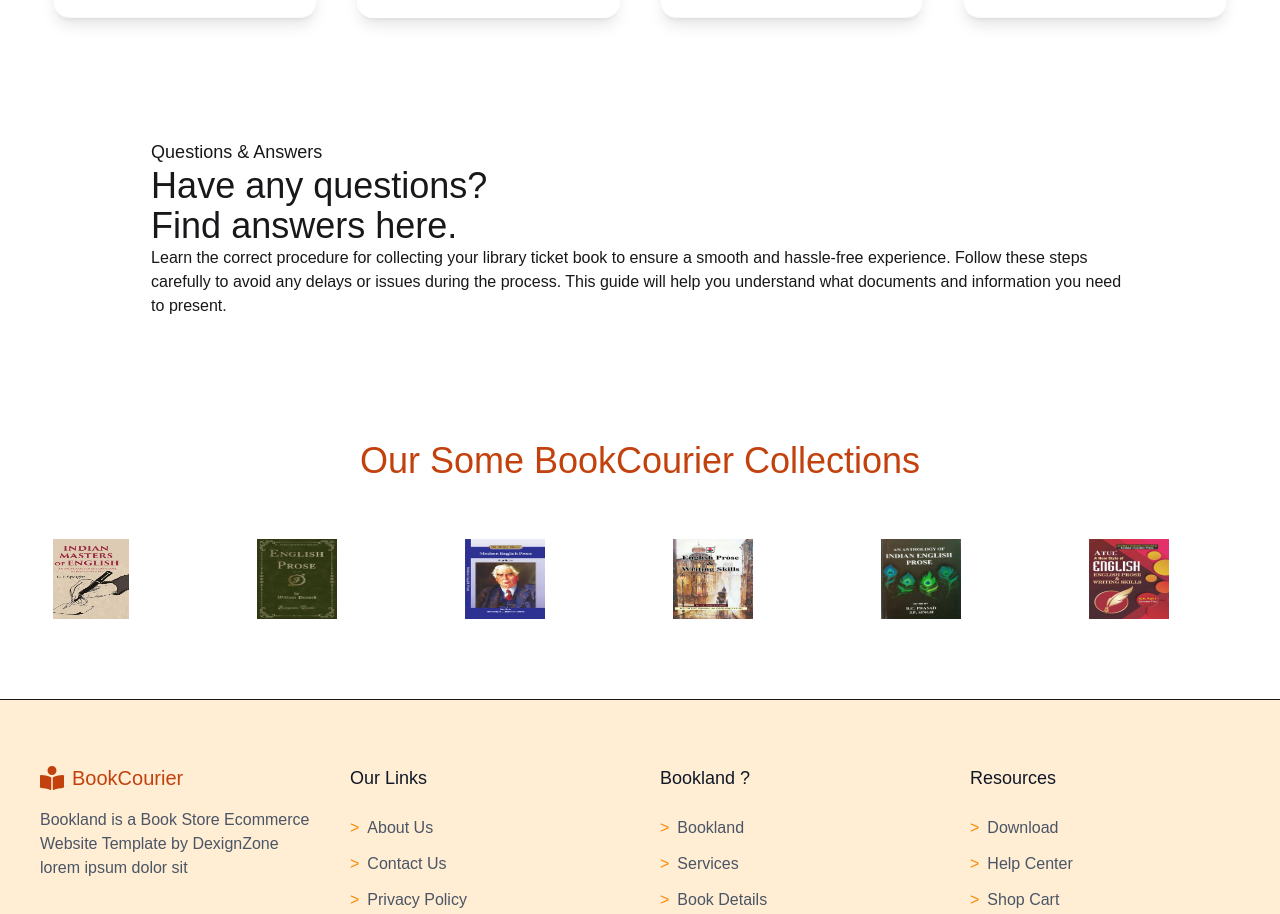
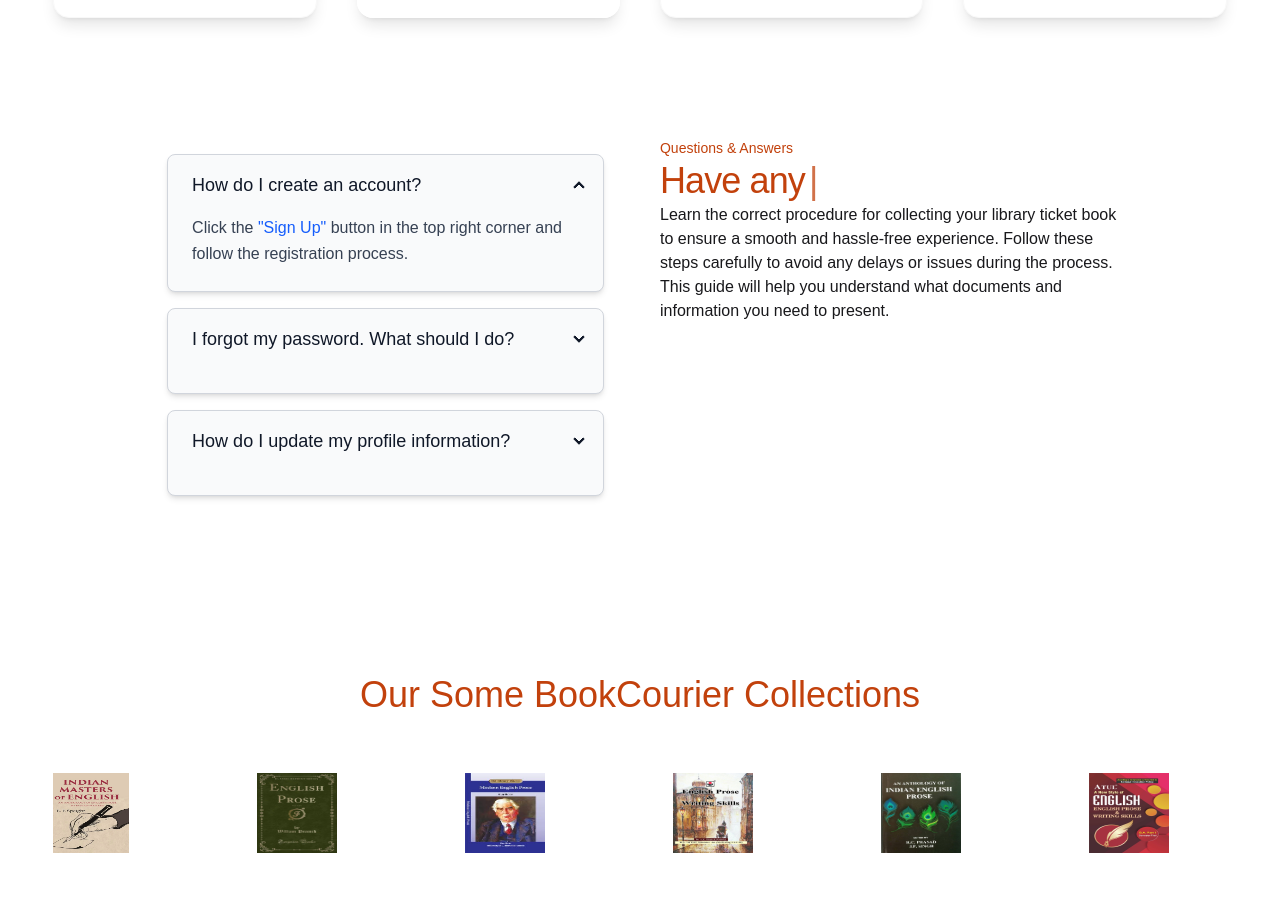
Before and after one commit to aftabfarhanarko/BookCourier-Client, a React (Vite) app: page / in a window 1280 px wide. Shown: the part 4480-5394 px from the top of the page. Built offline with nearby package versions, Linux system fonts and the light colour scheme; a web font is replaced by a local one.

Commit message:
quentions updeat now

```diff
--- a/src/pages/Home/WhyChooseBook.jsx
+++ b/src/pages/Home/WhyChooseBook.jsx
@@ -1,12 +1,65 @@
 import React from "react";
+import H1text from "../../utils/H1text";
+import TextType from "../../utils/TextType";
 
 const WhyChooseBook = () => {
   return (
-    <div>
+    <div className=" grid grid-cols-1 gap-10  md:grid-cols-2">
+      <div className=" p-4 space-y-4">
+        <div className="collapse collapse-arrow bg-gray-50 border border-gray-300 rounded-lg shadow-md hover:shadow-lg transition-shadow duration-300">
+          <input type="radio" name="my-accordion-2" defaultChecked />
+          <div className="collapse-title font-semibold text-lg text-gray-900 cursor-pointer select-none px-6 py-4">
+            How do I create an account?
+          </div>
+          <div className="collapse-content text-gray-700 px-6 pb-6 pt-0 text-base leading-relaxed">
+            Click the{" "}
+            <span className="font-semibold text-blue-600">"Sign Up"</span>{" "}
+            button in the top right corner and follow the registration process.
+          </div>
+        </div>
+
+        <div className="collapse collapse-arrow bg-gray-50 border border-gray-300 rounded-lg shadow-md hover:shadow-lg transition-shadow duration-300">
+          <input type="radio" name="my-accordion-2" />
+          <div className="collapse-title font-semibold text-lg text-gray-900 cursor-pointer select-none px-6 py-4">
+            I forgot my password. What should I do?
+          </div>
+          <div className="collapse-content text-gray-700 px-6 pb-6 pt-0 text-base leading-relaxed">
+            Click on{" "}
+            <span className="font-semibold text-blue-600">
+              "Forgot Password"
+            </span>{" "}
+            on the login page and follow the instructions sent to your email.
+          </div>
+        </div>
+
+        <div className="collapse collapse-arrow bg-gray-50 border border-gray-300 rounded-lg shadow-md hover:shadow-lg transition-shadow duration-300">
+          <input type="radio" name="my-accordion-2" />
+          <div className="collapse-title font-semibold text-lg text-gray-900 cursor-pointer select-none px-6 py-4">
+            How do I update my profile information?
+          </div>
+          <div className="collapse-content text-gray-700 px-6 pb-6 pt-0 text-base leading-relaxed">
+            Go to{" "}
+            <span className="font-semibold text-blue-600">"My Account"</span>{" "}
+            settings and select{" "}
+            <span className="font-semibold text-blue-600">"Edit Profile"</span>{" "}
+            to make changes.
+          </div>
+        </div>
+      </div>
+
       <div>
-        <p className=" text-lg font-medium">Questions & Answers</p>
-        <h1 className=" text-4xl font-semibold">
-          Have any questions? <br></br> Find answers here.
+        <p className=" text-sm text-primary font-medium">Questions & Answers</p>
+
+        <h1 className="text-2xl md:text-3xl leading-tight lg:text-4xl text-secondary font-semibold">
+          <TextType
+            text={`Have any questions? Find answers here.`}
+            typingSpeed={70}
+            deletingSpeed={40}
+            pauseDuration={2000}
+            loop={true}
+            showCursor={true}
+            cursorCharacter="|"
+          />
         </h1>
         <p>
           Learn the correct procedure for collecting your library ticket book to
```
